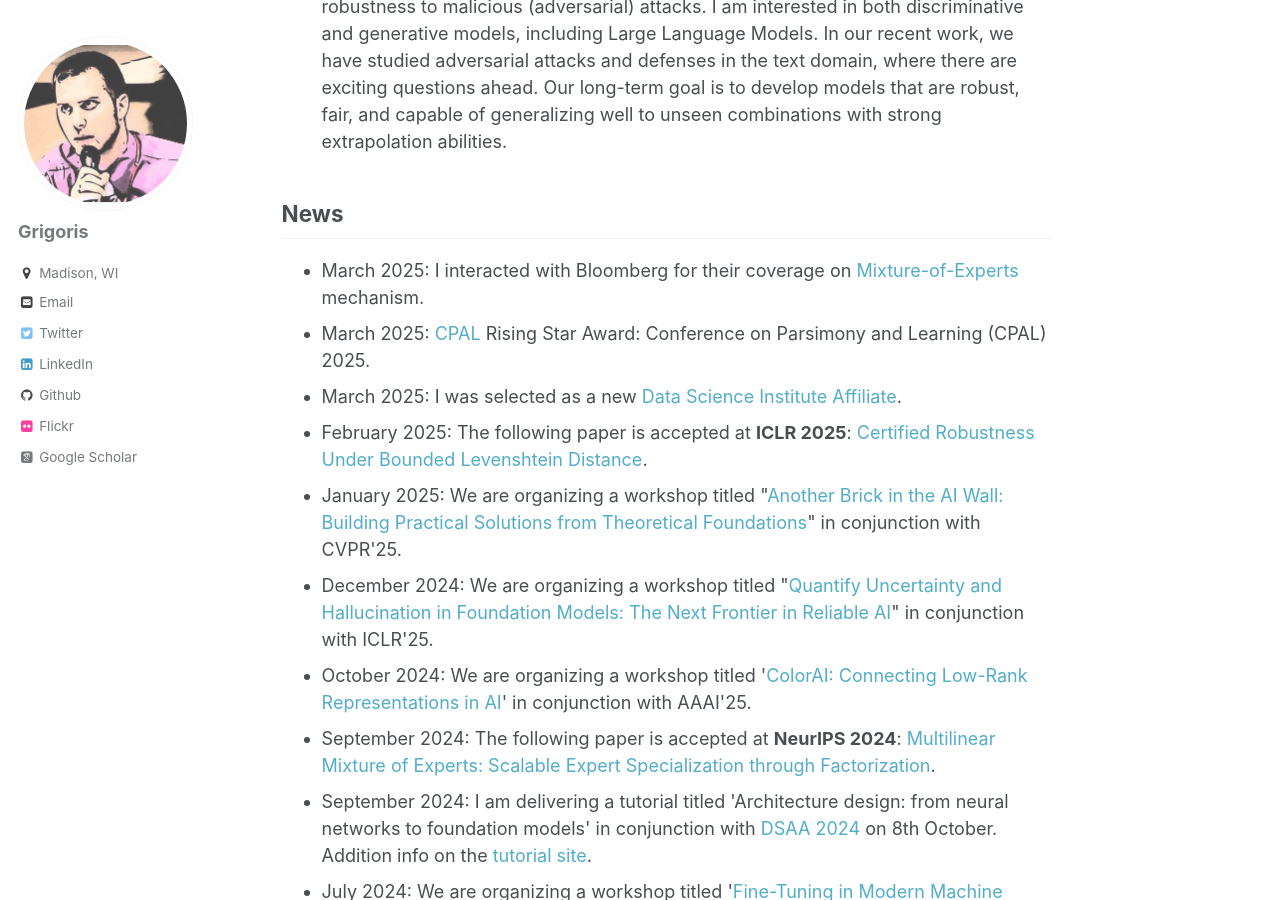
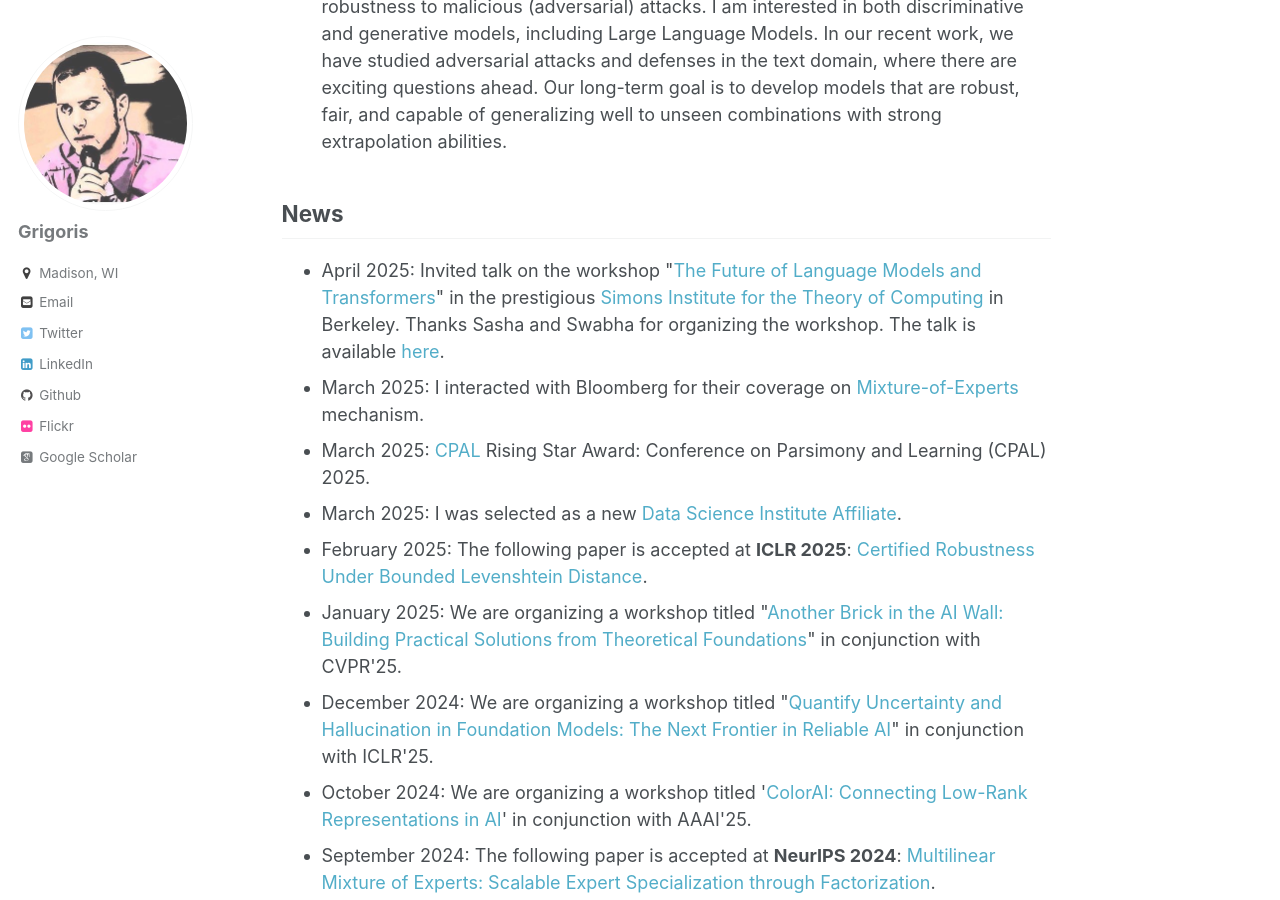
Before and after one commit to grigorisg9gr/grigorisg9gr.github.io, a Jekyll site: the page built from index.html, in a window 1280 px wide and 900 px high, scrolled down 628 px. Built offline with Jekyll 4.4.1, drawn with Linux system fonts in a browser that asks for light colours; some web fonts are replaced.

Commit message:
Add the news for the talk in Simons.

```diff
--- a/index.html
+++ b/index.html
@@ -19,6 +19,7 @@ comments: false
 
 <h2>News</h2>
 <ul>
+    <li>April 2025: Invited talk on the workshop "<a href='https://simons.berkeley.edu/workshops/future-language-models-transformers'>The Future of Language Models and Transformers</a>" in the prestigious <a href='https://simons.berkeley.edu/homepage'>Simons Institute for the Theory of Computing</a> in Berkeley. Thanks Sasha and Swabha for organizing the workshop. The talk is available <a href='https://www.youtube.com/watch?v=mod3sWAWX-U'>here</a>.</li>
     <li>March 2025: I interacted with Bloomberg for their coverage on <a href="https://www.bloomberg.com/news/newsletters/2025-03-27/an-old-approach-to-ai-gains-new-attention-after-deepseek">Mixture-of-Experts</a> mechanism.</li>
     <li>March 2025: <a href="https://cpal.cc/rising_stars_presentations/">CPAL</a> Rising Star Award: Conference on Parsimony and Learning (CPAL) 2025.</li>
     <li>March 2025: I was selected as a new <a href="https://dsi.wisc.edu/about/dsi-affiliates/">Data Science Institute Affiliate</a>.</li>
```
